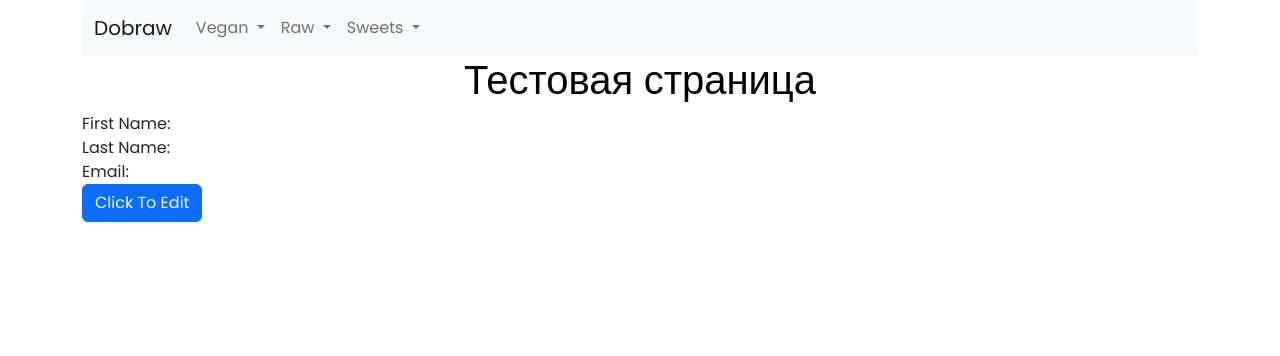
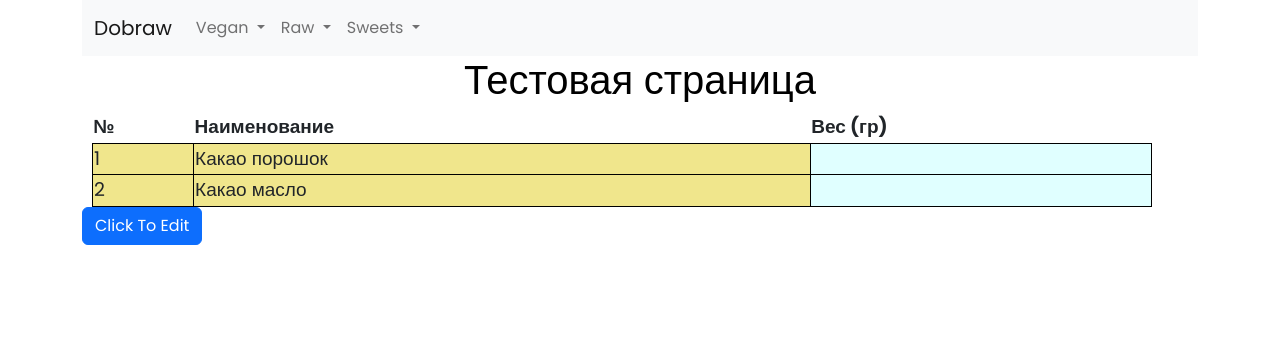
Before and after one commit to vitaliykalachev/Dobraw-Kitchen, a FastAPI app: page /test in a window 1280 px wide. Shown: the top 356 px of the page. Run offline with FastAPI, Linux system fonts and the light colour scheme; some libraries are stand-ins or nearby versions.

Commit message:
htmx change recipe

```diff
--- a/app/routers/template.py
+++ b/app/routers/template.py
@@ -1,6 +1,6 @@
 from crypt import methods
 import email
-from fastapi import FastAPI, APIRouter, Request, Depends, responses, status, Response
+from fastapi import FastAPI, APIRouter, Request, Depends, responses, status, Response, Form
 from fastapi.templating import Jinja2Templates
 from pathlib import Path
 from fastapi.staticfiles import StaticFiles
@@ -58,19 +58,34 @@ async def register(request: Request):
 
 
 @router.get("/test_1_edit", response_class=HTMLResponse)
-def contact_edit(request: Request):
-    return templates.TemplateResponse("test_1_edit.html", {"request": request})
+async def contact_edit(request: Request, firstName = "Vitaliy", lastName = "Kala4", email = "email@mail.com"):
+    return templates.TemplateResponse("test_1_edit.html", {"request": request, "firstName": firstName, "lastName":lastName, "email": email})
+
+@router.get("/test_recipe_edit", response_class=HTMLResponse)
+async def contact_edit(request: Request, firstName = "23", lastName = "123"):
+    return templates.TemplateResponse("test_recipe_edit.html", {"request": request, "firstName": firstName, "lastName":lastName})
+
 
 @router.get("/test_1", response_class=HTMLResponse)
-def contact_edit(request: Request):
-    return templates.TemplateResponse("test_1.html", {"request": request})
+async def contact_edit(request: Request, firstName = "Vitaliy", lastName = "Kala4", email = "email@mail.com"):
+    firstName = firstName
+    # lastName = "Kala4"
+    # email = "kala4@mail.com"
+    return templates.TemplateResponse("test_1.html", {"request": request, "firstName": firstName, "lastName":lastName, "email": email})
+
+@router.get("/test_2", response_class=HTMLResponse)
+async def contact_edit(request: Request, firstName = "123", lastName = "33"):
+
+    return templates.TemplateResponse("test_2.html", {"request": request, "firstName": firstName, "lastName":lastName})
 
 
 @router.put("/test_1", response_class=HTMLResponse)
-def contact_edit(request: Request, firstName = str, lastName = str, email = str ):
-
+async def contact_edit(request: Request, firstName: str = Form(), lastName: str = Form(), email: str = Form()):
     return templates.TemplateResponse("test_1.html", {"request": request, "firstName": firstName, "lastName":lastName, "email": email})
 
+@router.put("/test_2", response_class=HTMLResponse)
+async def contact_edit(request: Request, firstName: str = Form(), lastName: str = Form()):
+    return templates.TemplateResponse("test_2.html", {"request": request, "firstName": firstName, "lastName":lastName})
 
 # @router.post("/register")
 # async def register(request: Request, db: Session = Depends(get_db)):
--- a/app/static/css/styles.css
+++ b/app/static/css/styles.css
@@ -25,6 +25,7 @@ p {
 }
 
 table {
+
     width: 95%; /* Ширина таблицы */
 
     font-size: 19px;
@@ -32,11 +33,13 @@ table {
    }
 
 td {
+
     border: 1px solid black; /* Рамка вокруг ячеек */
+
    }
 
 th {
-    text-align: center;
+
     background-color: white;
     font-weight:bold;
 }
--- a/app/templates/template_recipe.html
+++ b/app/templates/template_recipe.html
@@ -17,6 +17,7 @@
       <th>Наименование</th>
       <th>Вес (гр)</th>
     </tr>
+
     <tr>
       <td>1</td>
       <td>Какао порошок</td>
--- a/app/templates/test.html
+++ b/app/templates/test.html
@@ -14,7 +14,10 @@
 
 
 
-{% include "test_1.html"%}
+<!-- {% include "test_1.html"%} -->
+{% include "test_2.html"%}
+
+
 
 
 
--- a/app/templates/test_1_edit.html
+++ b/app/templates/test_1_edit.html
@@ -1,15 +1,15 @@
 <form hx-put="/test_1" hx-target="this" hx-swap="outerHTML">
     <div>
       <label>First Name</label>
-      <input type="text" name="firstName" value="Joe">
+      <input type="text" name="firstName" value={{firstName}}>
     </div>
     <div class="form-group">
       <label>Last Name</label>
-      <input type="text" name="lastName" value="Blow">
+      <input type="text" name="lastName" value="{{lastName}}">
     </div>
     <div class="form-group">
       <label>Email Address</label>
-      <input type="email" name="email" value="joe@blow.com">
+      <input type="email" name="email" value="{{email}}">
     </div>
     <button class="btn">Submit</button>
     <button class="btn" hx-get="/test_1">Cancel</button>
--- /dev/null
+++ b/app/templates/test_2.html
@@ -0,0 +1,38 @@
+<div hx-target="this" hx-swap="outerHTML">
+    <table>
+        <colgroup>
+            <col span="2" style="background:Khaki">
+            <!-- С помощью этой конструкции задаем цвет фона для первых двух столбцов таблицы-->
+            <col style="background-color:LightCyan"><!-- Задаем цвет фона для следующего (одного) столбца таблицы-->
+        </colgroup>
+        <tr>
+            <th>№</th>
+            <th>Наименование</th>
+            <th>Вес (гр)</th>
+        </tr>
+
+        <tr>
+            <td>1</td>
+            <td>Какао порошок</td>
+            <td>
+                <div> {{firstName}}</div>
+            </td>
+        </tr>
+        <tr>
+            <td>2</td>
+            <td>Какао масло</td>
+            <td>
+                <div> {{lastName}}</div>
+            </td>
+        </tr>
+
+
+
+    </table>
+
+
+    <button hx-get="/test_recipe_edit" class="btn btn-primary">
+        Click To Edit
+    </button>
+
+</div>
```
Also changed, not shown: app/templates/test_recipe_edit.html (added, +36 -0 lines), app/templates/test_1.html (indentation only).
